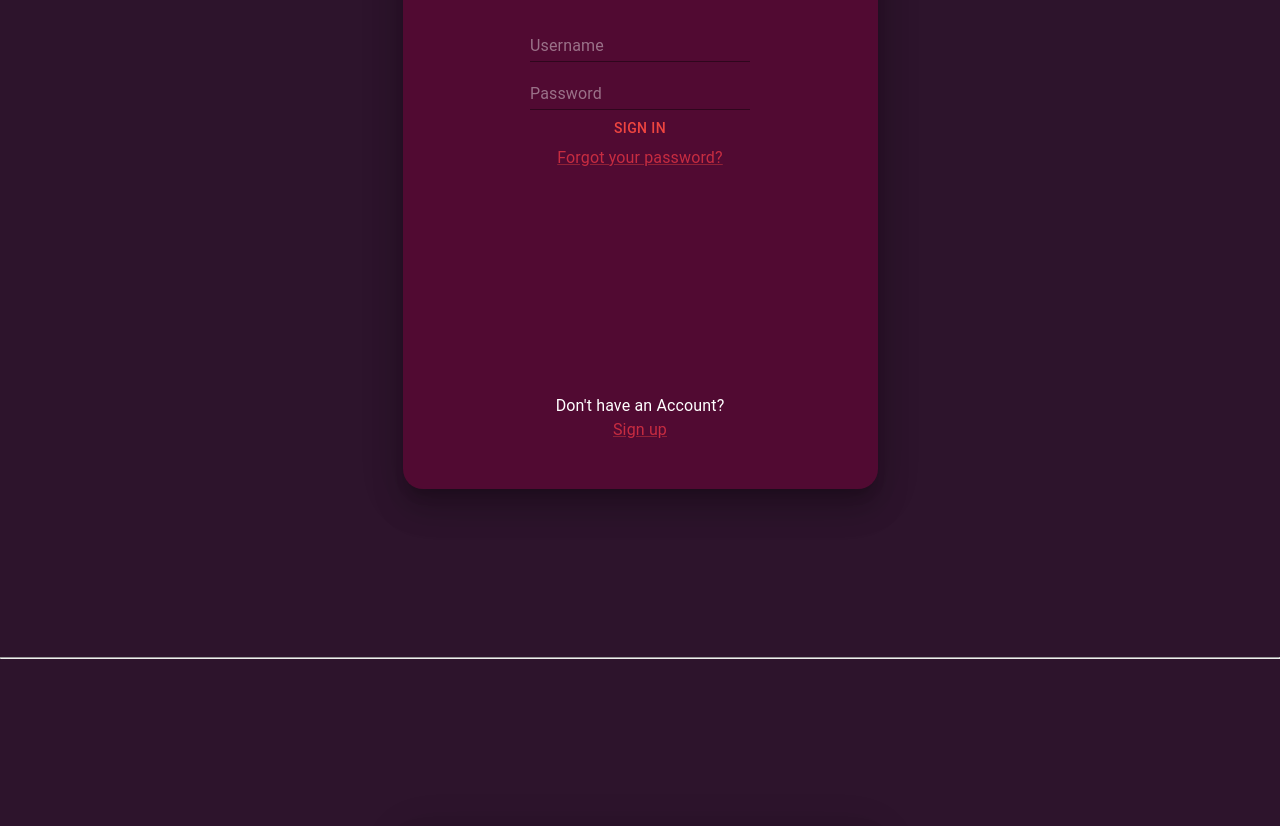
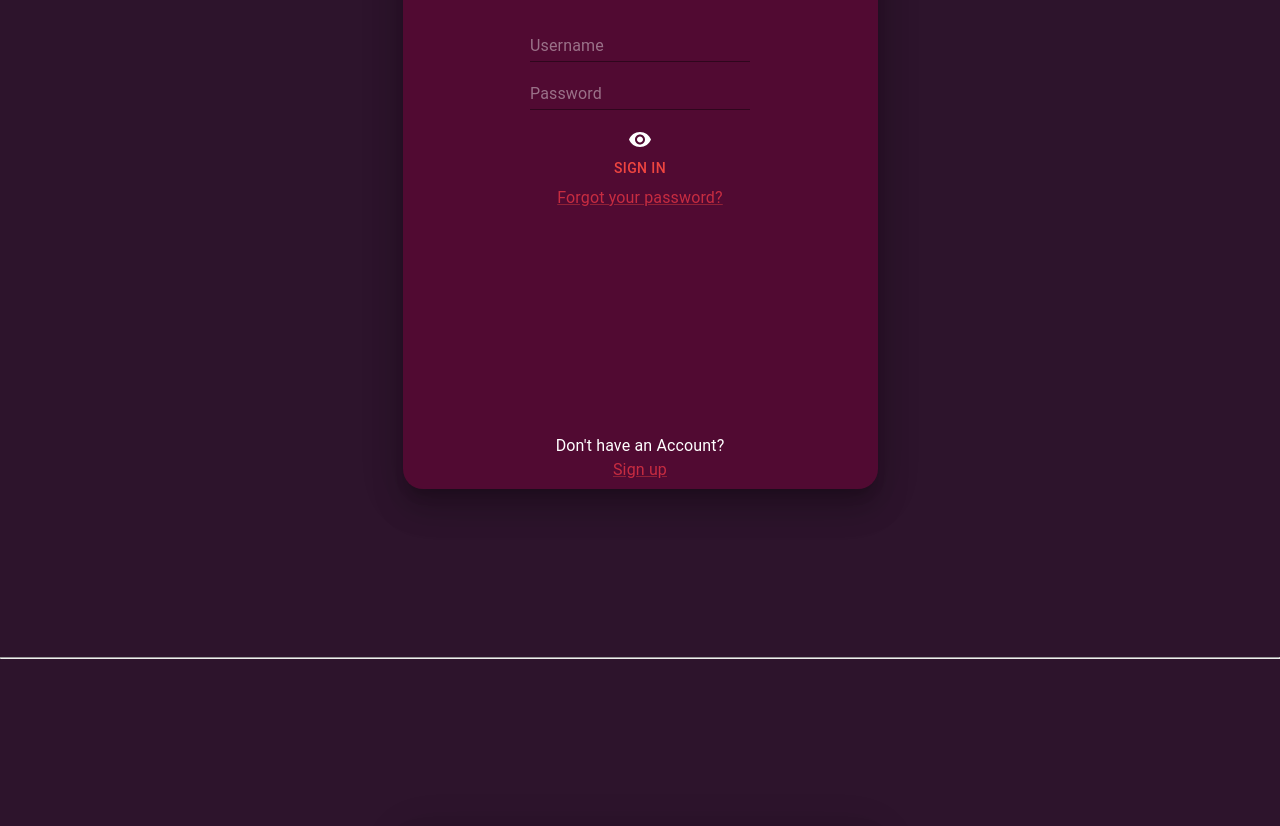
Before and after one commit to dabeedc/teamesse, a React (Create React App) app in the folder pomodoro/: page / in a window 1280 px wide. Shown: the part 3240-4066 px from the top of the page. Built offline with nearby package versions, Linux system fonts and the light colour scheme.

Commit message:
Added show/hide password

```diff
--- a/pomodoro/package.json
+++ b/pomodoro/package.json
@@ -5,6 +5,7 @@
   "dependencies": {
     "@emotion/react": "^11.9.0",
     "@emotion/styled": "^11.8.1",
+    "@mui/icons-material": "^5.8.4",
     "@mui/material": "^5.8.3",
     "@reduxjs/toolkit": "^1.8.2",
     "@testing-library/jest-dom": "^5.16.4",
@@ -13,6 +14,7 @@
     "react": "^18.1.0",
     "react-dom": "^18.1.0",
     "react-redux": "^8.0.2",
+    "react-router-dom": "^6.3.0",
     "react-scripts": "5.0.1",
     "styled-components": "^5.3.5",
     "web-vitals": "^2.1.4"
--- a/pomodoro/src/components/login/LoginPage.js
+++ b/pomodoro/src/components/login/LoginPage.js
@@ -1,7 +1,8 @@
 import { useState } from "react";
 import { CustomCard } from "../CustomCard"
-import { Box, Button, Typography, Input, Stack, Link } from "@mui/material";
-import "./login.css";
+import { Box, Button, Typography, Input, Stack, Link, Icon } from "@mui/material";
+import VisibilityOffSharpIcon from '@mui/icons-material/VisibilityOffSharp';
+import VisibilitySharpIcon from '@mui/icons-material/VisibilitySharp';
 import { useDispatch } from "react-redux";
 import { userLogin } from "../../redux/slices/account";
 
@@ -11,12 +12,19 @@ const CARD_SIZE_HEIGHT = 675;
 const LoginPage = () => {
     const [username, setUsername] = useState("");
     const [password, setPassword] = useState("");
+    const [passwordVisibility, setPasswordVisibility] = useState(true)
+    const [eye, setEye] = useState(false);
     const dispatch = useDispatch();
+
+    const eyeControl = () => {
+        setEye(!eye);
+        setPasswordVisibility(!passwordVisibility);
+    };
 
     return (
         <CustomCard sx={{ m: 20 }}>
             <Box sx={{ width: CARD_SIZE_WIDTH, height: CARD_SIZE_HEIGHT }}>
-                <Typography sx={{ color: "common.first", pt:5}} variant="h3">teamesse</Typography>
+                <Typography sx={{ color: "common.first", pt: 5 }} variant="h3">teamesse</Typography>
                 <Box sx={{ pt: 15 }} >
                     <Stack
                         justifyContent="center"
@@ -24,13 +32,16 @@ const LoginPage = () => {
                         spacing={2}
                     >
                         <Input placeholder="Username" value={username} onChange={(e) => setUsername(e.target.value)} />
-                        <Input placeholder="Password" value={password} onChange={(e) => setPassword(e.target.value)} />
+                        <Input placeholder="Password" value={password} onChange={(e) => setPassword(e.target.value)} type={passwordVisibility ? "password" : "text:"} />
+                        <Icon onClick={eyeControl}>
+                            {eye ? <VisibilityOffSharpIcon onClick={eyeControl} /> : <VisibilitySharpIcon onClick={eyeControl} />}
+                        </Icon>
                     </Stack>
                     <Stack>
-                        <Button onClick={() => dispatch(userLogin({username, password}))}>Sign In</Button>
+                        <Button onClick={() => dispatch(userLogin({ username, password }))}>Sign In</Button>
                         <Link sx={{ color: "common.second" }} href="">Forgot your password?</Link>
                         <br />
-                        <Typography sx={{pt:25}}variant="button text">
+                        <Typography sx={{ pt: 25 }} variant="button text">
                             Don't have an Account?
                             <br />
                             <Link sx={{ color: "common.second" }} href="">Sign up</Link>
```
Also changed, not shown: pomodoro/src/components/login/login.css (deleted), 1 other file (tests, documents, lock files or other folders).
